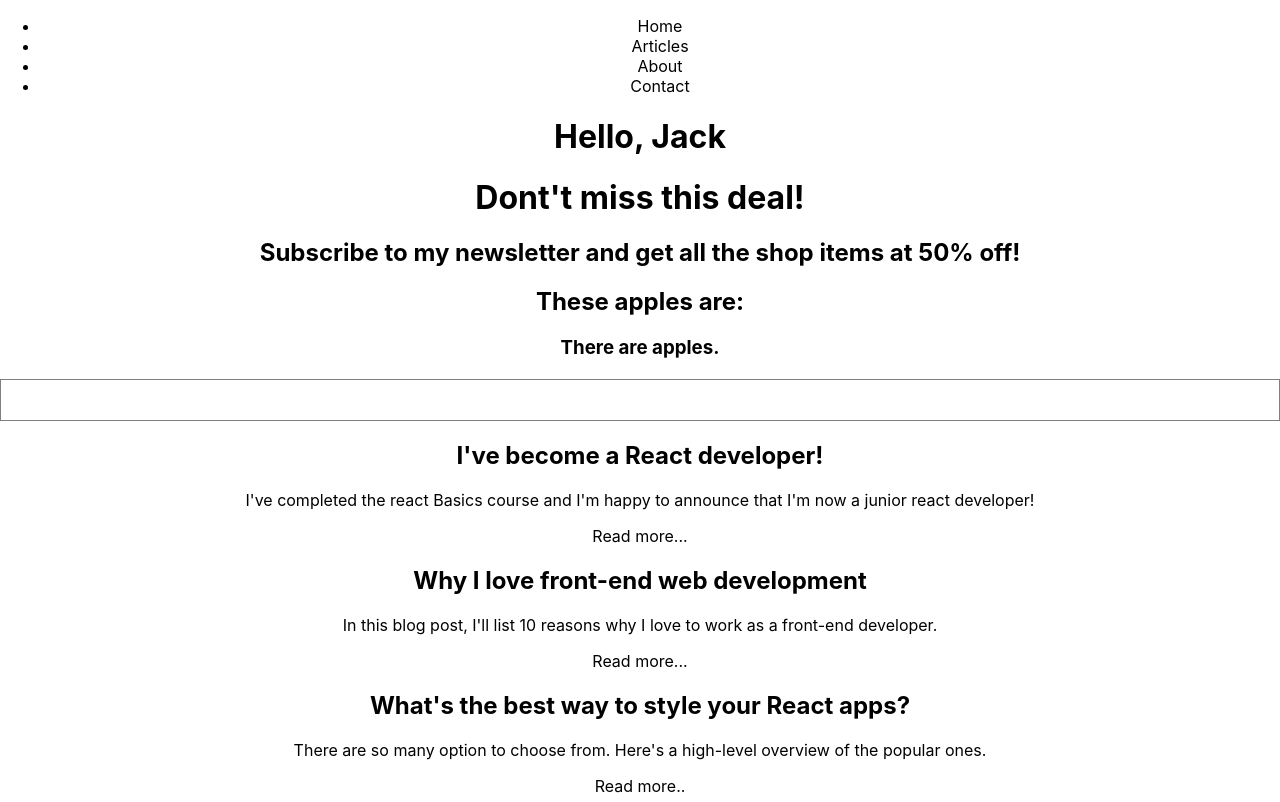
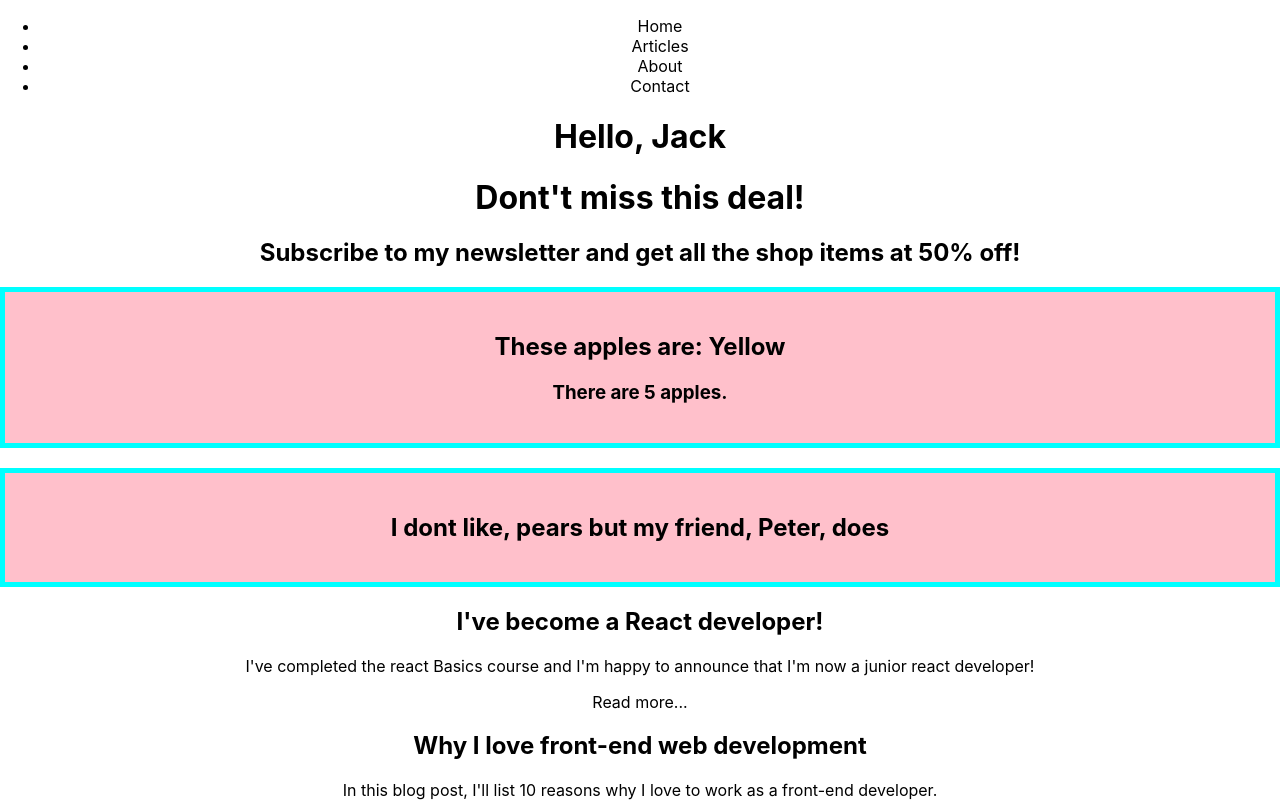
Before and after one commit to Jlovellealfeche/myapp, a React (Create React App) app in the folder my-app/: page / in a window 1280 px wide. Shown: the top 802 px of the page. Built offline with nearby package versions, Linux system fonts and the light colour scheme.

Commit message:
editing props and children

```diff
--- a/my-app/src/App.js
+++ b/my-app/src/App.js
@@ -5,6 +5,7 @@ import Nav from './components/Nav';
 import Header from './components/Header';
 import Promo from './components/Promo';
 import Apples from './components/Apples';
+import Pears from './components/Pears';
 import Bag from './components/Bag';
 import Intro1 from './components/Intro1';
 import Intro2 from './components/Intro2';
@@ -17,8 +18,8 @@ function App() {
       <Nav/>
       <Header firstName="Jack" />
       <Promo />
-      <Apples />
-      <Bag/>
+      <Bag children={<Apples color="Yellow" number="5"/>}/>
+      <Bag children={<Pears friend="Peter"/>}/>
       <Intro1 />
       <Intro2 />
       <Intro3 />
--- a/my-app/src/components/Apples.js
+++ b/my-app/src/components/Apples.js
@@ -11,11 +11,7 @@ function Apples(props)  {
     );
 }
 
-function Pears(props) {
-    return (
-        <h2>I dont like, pears but my friend, {props.friend}, does</h2>
-    );
-};
+
 
 
 
--- a/my-app/src/components/Bag.js
+++ b/my-app/src/components/Bag.js
@@ -2,8 +2,8 @@
 function Bag(props) {
     const bag = {
         padding: "20px",
-        border: "1px solid gray",
-        background: "fff",
+        border: "5px solid aqua",
+        background: "pink",
         margin: "20px 0"
     }
 
--- /dev/null
+++ b/my-app/src/components/Pears.js
@@ -0,0 +1,7 @@
+function Pears(props) {
+    return (
+        <h2>I dont like, pears but my friend, {props.friend}, does</h2>
+    );
+};
+
+export default Pears;
```
